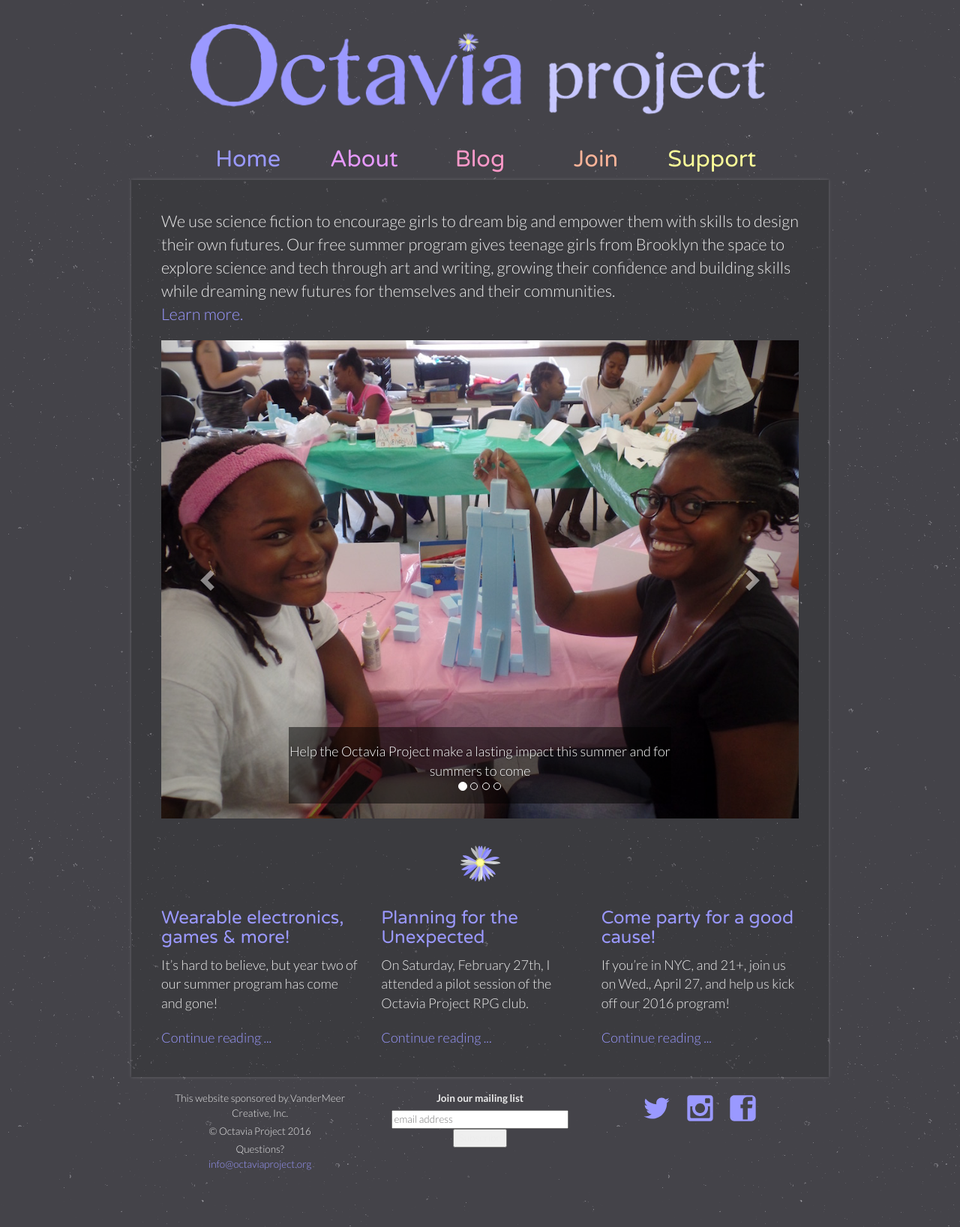
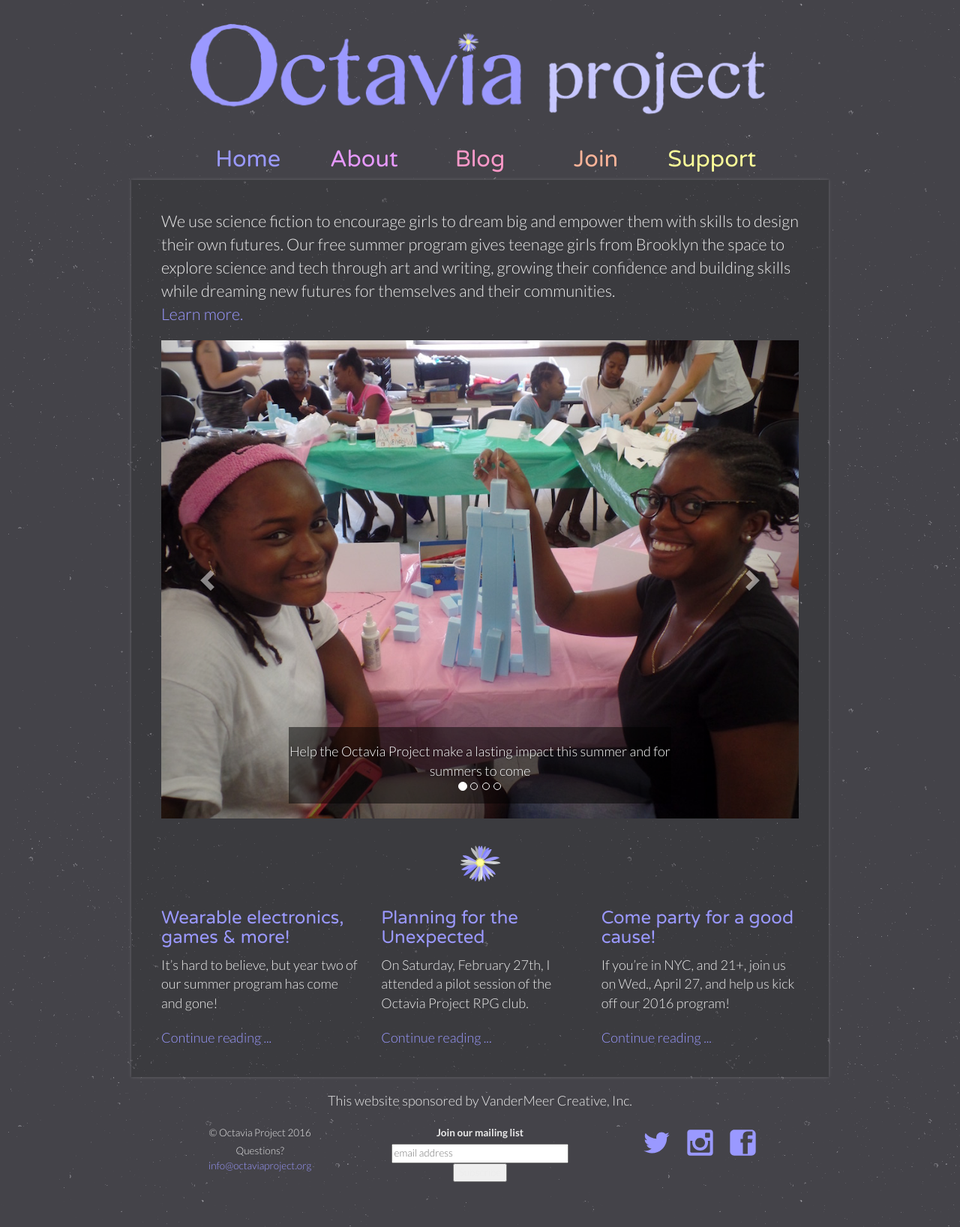
Before and after one commit to OctaviaProject/octaviaproject.github.io, a Jekyll site: the page built from index.html, in a window 1280 px wide. Shown: the whole page at 75% size. Built offline with Jekyll 4.4.1, drawn with Linux system fonts in a browser that asks for light colours; comment, search, counter and statistics services are not loaded.

Commit message:
Shuffle footer around

```diff
--- a/_includes/footer.html
+++ b/_includes/footer.html
@@ -3,9 +3,11 @@
 
     <footer class="footer">
       <div class="row">
+        <p style="text-align: center;">This website sponsored by VanderMeer Creative, Inc.</p>
+      </div>
+      <div class="row">
 
         <div class="col-md-4 footer-container">
-          <p>This website sponsored by VanderMeer Creative, Inc.</p>
           <p>&copy; Octavia Project 2016</p>
           <p>Questions?<br/><a href="mailto:info@octaviaproject.org">info@octaviaproject.org</a></p>
         </div>
```
